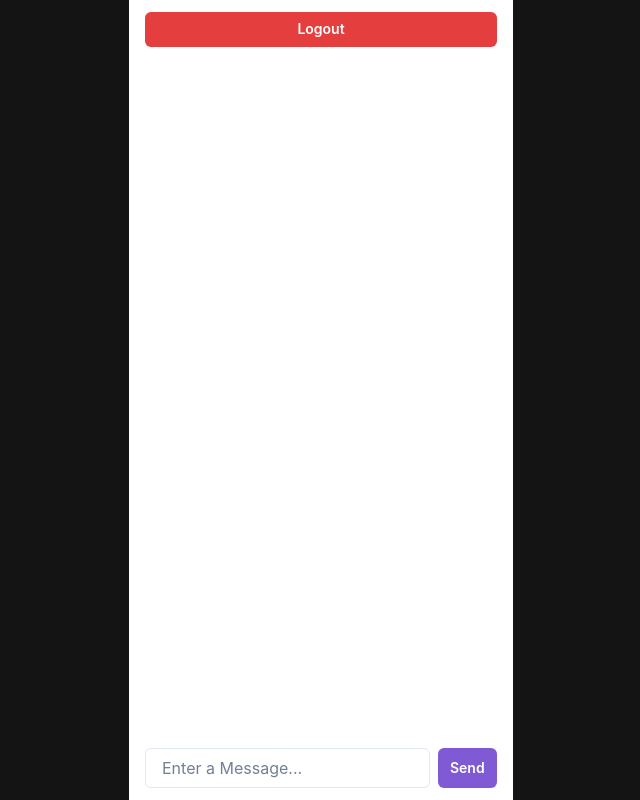
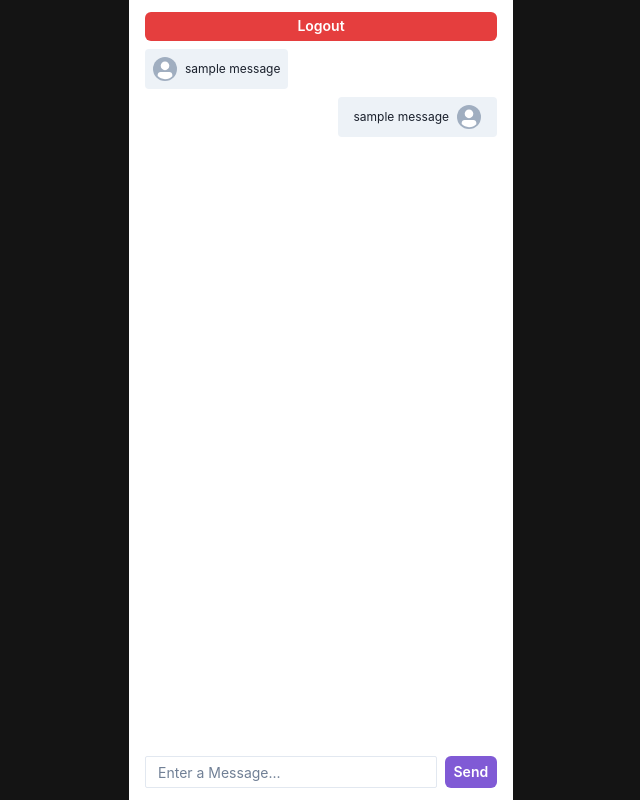
Before and after one commit to abhishekkumar011/Chat-App-React, a React (Create React App) app: page / in a window 1280 px wide. Shown: the whole page, without its empty margins (319-959 px from the left). Built offline with nearby package versions, Linux system fonts and the light colour scheme.

Commit message:
build: implement firebase

```diff
--- a/package.json
+++ b/package.json
@@ -9,6 +9,7 @@
     "@testing-library/jest-dom": "^5.16.5",
     "@testing-library/react": "^13.4.0",
     "@testing-library/user-event": "^13.5.0",
+    "firebase": "^9.18.0",
     "framer-motion": "^10.6.0",
     "react": "^18.2.0",
     "react-dom": "^18.2.0",
--- a/src/App.js
+++ b/src/App.js
@@ -1,4 +1,5 @@
 import { Box, Button, Container, HStack, Input, VStack } from "@chakra-ui/react";
+import Message from "./components/Message";
 
 function App() {
     return (
@@ -6,16 +7,19 @@ function App() {
             <Box bg={'blackAlpha.900'}>
                 <Container h={'100vh'} w={'sm'} bg={'white'}>
                     <VStack h={'full'} py={3}>
-                        <Button fontSize={'sm'} colorScheme={'red'} w={'full'}>
+                        <Button size={'sm'} fontSize={'sm'} colorScheme={'red'} w={'full'}>
                             Logout
                         </Button>
 
-                        <VStack h={'full'} w={'full'} ></VStack>
+                        <VStack h={'full'} w={'full'} overflowY="auto">
+                            <Message text={'sample message'} />
+                            <Message user="me" text={'sample message'} />
+                        </VStack>
 
-                        <form style={{width: "100%"}}>
+                        <form style={{ width: "100%" }}>
                             <HStack>
-                                <Input placeholder={'Enter a Message...'}/>
-                                <Button fontSize={'sm'} colorScheme={"purple"} type={'submit'}>Send</Button>
+                                <Input size={'sm'} placeholder={'Enter a Message...'} />
+                                <Button size={'sm'} fontSize={'sm'} colorScheme={"purple"} type={'submit'}>Send</Button>
                             </HStack>
                         </form>
                     </VStack>
--- /dev/null
+++ b/src/components/Message.jsx
@@ -0,0 +1,24 @@
+import { Avatar, HStack, Text } from "@chakra-ui/react";
+import React from "react";
+
+const Message = ({ text, uri, user = "other" }) => {
+  return (
+    <HStack
+      alignSelf={user=== "me" ? 'flex-end' : 'flex-start'}
+      borderRadius={"base"}
+      px={user==='me' ? '4': '2'}
+      py={2}
+      bg={"gray.100"}
+    >
+      {
+        user=== "other" && <Avatar size={'xs'} src={uri} />
+      }
+      <Text fontSize={"xs"}>{text}</Text>
+      {
+        user==="me" && <Avatar size={'xs'} src={uri}/>
+      }
+    </HStack>
+  );
+};
+
+export default Message;
```
Also changed, not shown: src/firebase.js (added, +12 -0 lines), 1 other file (tests, documents, lock files or other folders).
